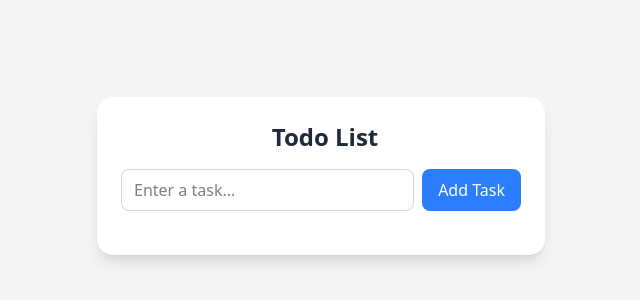
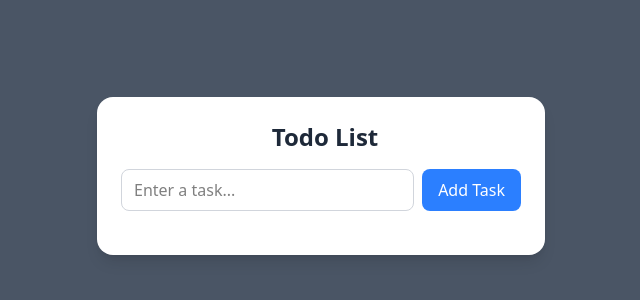
Before and after one commit to Maxop100/redux_react, a React (Vite) app: page / in a window 1280 px wide. Shown: the part 224-524 px from the top of the page, without its empty margins (319-959 px from the left). Built offline with nearby package versions, Linux system fonts and the light colour scheme.

Commit message:
redux learnt

```diff
--- a/src/components/Todo.jsx
+++ b/src/components/Todo.jsx
@@ -13,8 +13,9 @@ export const Todo = () => {
   const handleFormSubmit=(e)=>{
     e.preventDefault();
     dispatch(addTask(task));
-     return setTask('');
+    setTask('');
   }
+
 
 
   const handleDelete=(index)=>{
@@ -27,7 +28,7 @@ export const Todo = () => {
 
   console.log(tasks);
   return (
-    <div className="flex justify-center items-center min-h-screen bg-gray-100">
+    <div className="flex bg-gray-600 justify-center items-center min-h-screen">
       <div className="w-full max-w-md bg-white shadow-lg rounded-2xl p-6">
         <h1 className="text-2xl font-bold text-center text-gray-800 mb-4">
           <i className="fa-solid fa-list-check mr-2 text-blue-500"></i>
@@ -56,7 +57,7 @@ export const Todo = () => {
         <ul id="task-list" className="mt-5 space-y-2">
           {
             tasks.map((curTask,index)=>{
-              return (<li key={index} className="flex justify-between items-center bg-gray-50 p-3 rounded-lg shadow-sm hover:bg-gray-200 transition">
+              return (<li key={index}  className="flex justify-between items-center bg-gray-50 p-3 rounded-lg shadow-sm  hover:bg-red-200 transition">
 
               <span className="text-gray-700 ">{index+1}:  {curTask}</span>
               <button onClick={() => handleDelete(index)} className="text-red-500 hover:text-red-700">
--- a/src/store.jsx
+++ b/src/store.jsx
@@ -1,5 +1,5 @@
 import { createStore } from "redux";
-//import { composeWithDevTools } from '@redux-devtools/extension';
+import { composeWithDevTools } from '@redux-devtools/extension';
 
 /* eslint-disable no-case-declarations */
 const ADD_TASK = "task/add";
@@ -33,9 +33,9 @@ const taskReducer = (state = initialState, action) => {
 export default taskReducer;
 
 
-export const store = createStore(taskReducer);
-console.log(store);
-console.log(store.getState());
+export const store = createStore(taskReducer,composeWithDevTools());
+//console.log(store);
+//console.log(store.getState());
 
 export const addTask =(data)=>{
   return {
```
